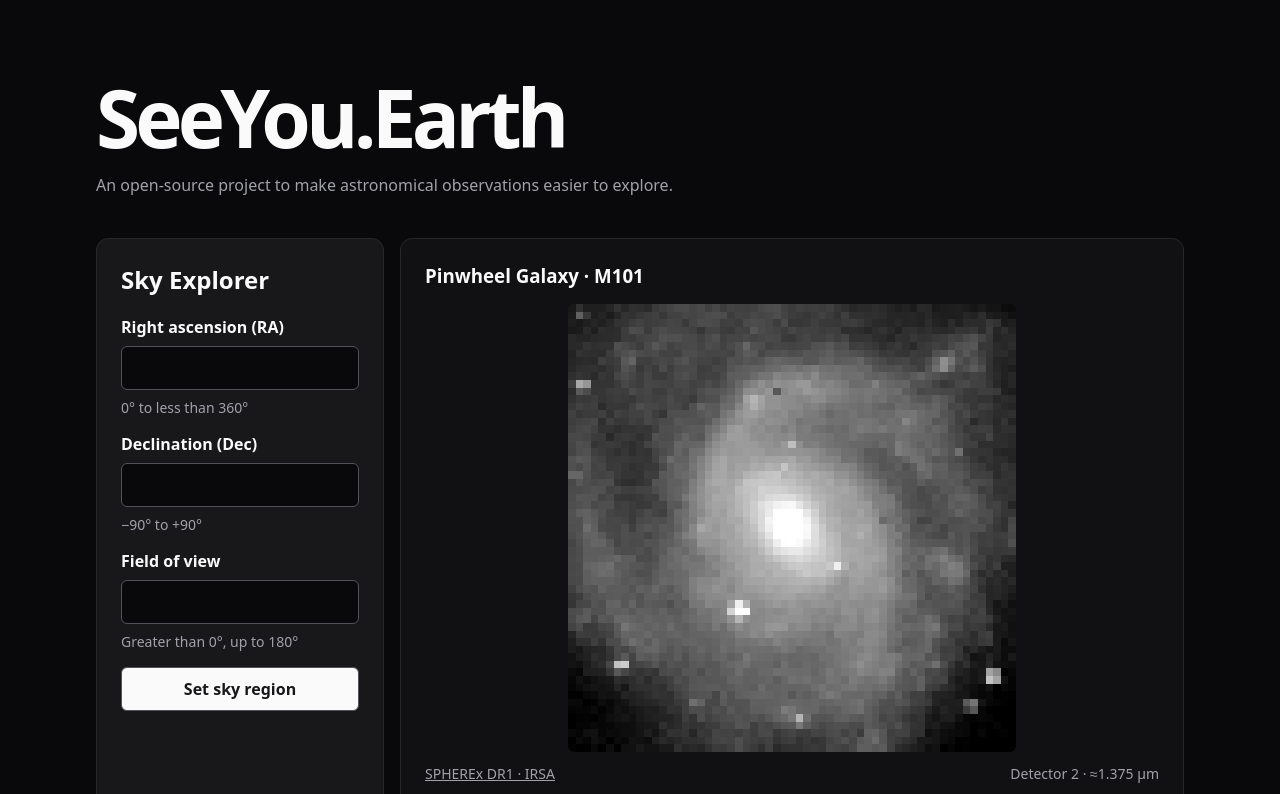
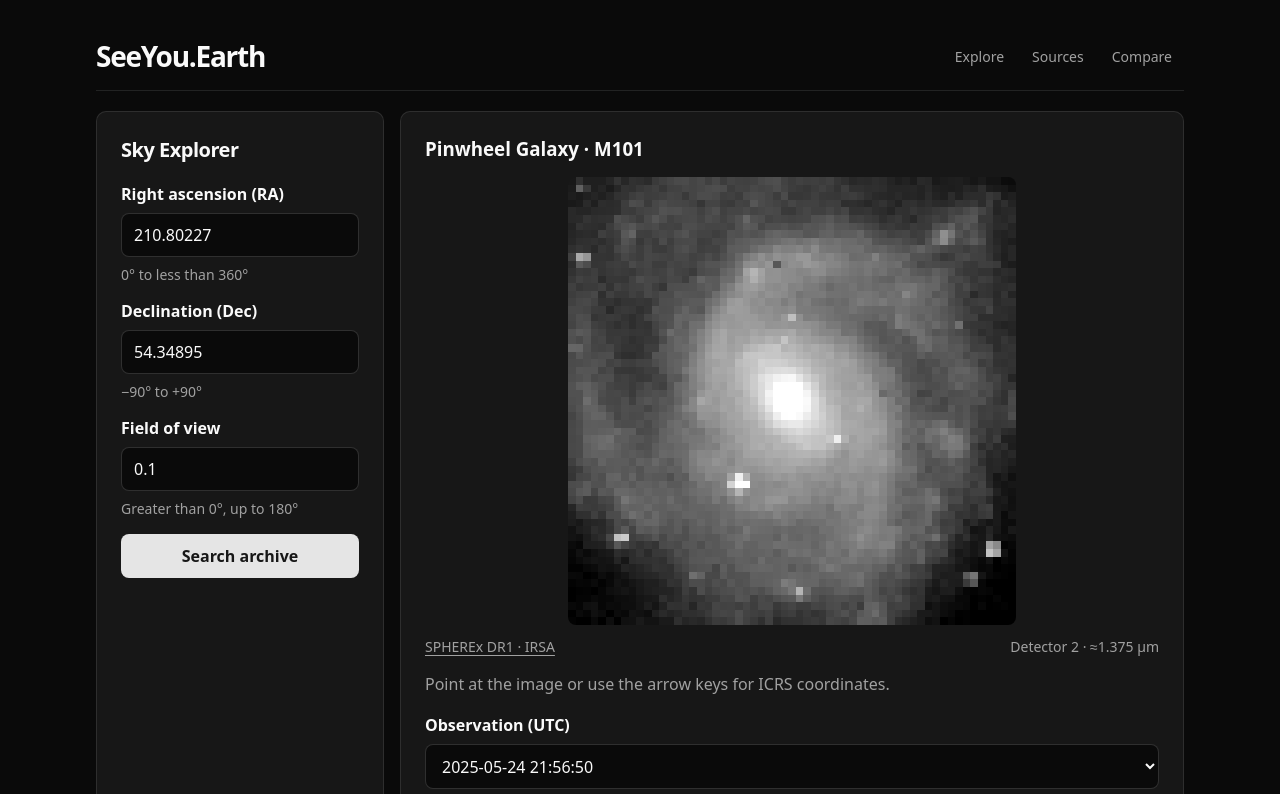
Before and after one commit to bournassenko/SeeYou.Earth, an Astro site: page / in a window 1280 px wide. Shown: the top 794 px of the page. Built offline with nearby package versions, Linux system fonts and the light colour scheme; Astro itself is replaced by a stand-in of ours.

Commit message:
feat: streamline observation review and prepare EC2 preview

```diff
--- a/package.json
+++ b/package.json
@@ -14,6 +14,7 @@
   },
   "dependencies": {
     "@astrojs/solid-js": "^7.1.6",
+    "@fontsource-variable/inter": "^5.3.0",
     "astro": "^7.4.13",
     "solid-js": "^1.9.19"
   },
--- a/src/components/DifferencePreview.astro
+++ b/src/components/DifferencePreview.astro
@@ -49,8 +49,8 @@ const tracks: {
   .difference-preview {
     margin-top: 1rem;
     padding: clamp(1rem, 3vw, 1.5rem);
-    border: 1px solid #27272a;
-    border-radius: 0.75rem;
+    border: 1px solid var(--border);
+    border-radius: var(--radius);
   }
 
   .difference-preview figure {
--- a/src/components/ProjectIntro.tsx
+++ b/src/components/ProjectIntro.tsx
@@ -1,11 +1,3 @@
 export default function ProjectIntro() {
-  return (
-    <>
-      <h1>SeeYou.Earth</h1>
-      <p>
-        An open-source project to make astronomical observations easier to
-        explore.
-      </p>
-    </>
-  );
+  return <h1>SeeYou.Earth</h1>;
 }
--- a/src/components/SkyExplorer.tsx
+++ b/src/components/SkyExplorer.tsx
@@ -25,6 +25,7 @@ const coordinateFields = [
   {
     id: "ra",
     label: "Right ascension (RA)",
+    example: "210.80227",
     hint: "0° to less than 360°",
     isValid: (value: number) => value >= 0 && value < 360,
     error: "Enter right ascension from 0 to less than 360.",
@@ -32,6 +33,7 @@ const coordinateFields = [
   {
     id: "dec",
     label: "Declination (Dec)",
+    example: "54.34895",
     hint: "−90° to +90°",
     isValid: (value: number) => value >= -90 && value <= 90,
     error: "Enter declination from −90 to 90.",
@@ -39,6 +41,7 @@ const coordinateFields = [
   {
     id: "fov",
     label: "Field of view",
+    example: "0.1",
     hint: "Greater than 0°, up to 180°",
     isValid: (value: number) => value > 0 && value <= 180,
     error: "Enter a field of view greater than 0 and at most 180.",
@@ -74,6 +77,34 @@ export default function SkyExplorer() {
     detections[observation().name as keyof typeof detections];
   const matches = () =>
     gaiaMatches[observation().name as keyof typeof gaiaMatches];
+  const evidence = () => {
+    const { id, date, detector, source, wavelength, bandwidth } = observation();
+    return `data:application/json;charset=utf-8,${encodeURIComponent(
+      JSON.stringify(
+        {
+          observation: {
+            id,
+            date: `${date}Z`,
+            detector,
+            source,
+            wavelength,
+            bandwidth,
+          },
+          frame: "ICRS",
+          coordinateUnit: "degree",
+          spectralUnit: "micrometer",
+          catalog: "Gaia DR3",
+          separationUnit: "arcsecond",
+          detections: sources().map((entry, i) => ({
+            ...entry,
+            gaiaNearby: matches()[i],
+          })),
+        },
+        null,
+        2,
+      ),
+    )}`;
+  };
   const [grid] = createResource(
     ready,
     async (): Promise<CoordinateGrid | null> => {
@@ -193,6 +224,7 @@ export default function SkyExplorer() {
                   name={field.id}
                   type="text"
                   inputmode="decimal"
+                  value={field.example}
                   required
                   aria-invalid={Boolean(errors()[field.id])}
                   aria-describedby={`${field.id}-hint${errors()[field.id] ? ` ${field.id}-error` : ""}`}
@@ -207,9 +239,49 @@ export default function SkyExplorer() {
             )}
           </For>
           <button type="submit" disabled={!ready()}>
-            Set sky region
+            Search archive
           </button>
         </form>
+        <Show when={selection()}>
+          <section
+            class="archive-results"
+            aria-label="IRSA search results"
+            aria-busy={archive.loading}
+          >
+            <h3>SPHEREx archive</h3>
+            <Show when={!archive.loading} fallback={<p>Searching IRSA…</p>}>
+              <Show when={archive()} keyed>
+                {(result) =>
+                  "observations" in result ? (
+                    <Show
+                      when={result.observations.length > 0}
+                      fallback={<p>No observations found.</p>}
+                    >
+                      <ul>
+                        <For each={result.observations}>
+                          {(entry) => (
+                            <li>
+                              <a href={entry.source}>
+                                {entry.id} · {entry.detector}
+                              </a>{" "}
+                              · {entry.date.slice(0, 10)}
+                            </li>
+                          )}
+                        </For>
+                      </ul>
+                    </Show>
+                  ) : (
+                    <p>
+                      {"offline" in result
+                        ? "Archive search is available in the web app."
+                        : "IRSA search unavailable."}
+                    </p>
+                  )
+                }
+              </Show>
+            </Show>
+          </section>
+        </Show>
       </div>
       <section class="viewer" aria-labelledby="viewer-title">
         <h3 id="viewer-title">Pinwheel Galaxy · M101</h3>
@@ -292,8 +364,13 @@ export default function SkyExplorer() {
             </button>
           </div>
         </div>
-        <details class="detections">
+        <details class="detections" id="detected-sources">
           <summary>Detected sources ({sources().length})</summary>
+          <p class="evidence-export">
+            <a href={evidence()} download={`${observation().id}-evidence.json`}>
+              Export detections and provenance
+            </a>
+          </p>
           <Show
             when={sources().length > 0}
             fallback={<p>No sources passed the detection threshold.</p>}
@@ -349,65 +426,6 @@ export default function SkyExplorer() {
             </div>
           </Show>
         </details>
-        <Show when={selection()}>
-          <section
-            class="archive-results"
-            aria-label="IRSA search results"
-            aria-busy={archive.loading}
-          >
-            <h3>SPHEREx archive</h3>
-            <Show when={!archive.loading} fallback={<p>Searching IRSA…</p>}>
-              <Show when={archive()} keyed>
-                {(result) =>
-                  "observations" in result ? (
-                    <Show
-                      when={result.observations.length > 0}
-                      fallback={<p>No observations found.</p>}
-                    >
-                      <ul>
-                        <For each={result.observations}>
-                          {(entry) => (
-                            <li>
-                              <a href={entry.source}>
-                                {entry.id} · {entry.detector}
-                              </a>{" "}
-                              · {entry.date.slice(0, 10)}
-                            </li>
-                          )}
-                        </For>
-                      </ul>
-                    </Show>
-                  ) : (
-                    <p>
-                      {"offline" in result
-                        ? "Archive search is available in the web app."
-                        : "IRSA search unavailable."}
-                    </p>
-                  )
-                }
-              </Show>
-            </Show>
-          </section>
-        </Show>
-        <div role="status" class="viewer-status">
-          <Show when={selection()}>
-            {(values) => (
-              <>
-                <p>Entered sky region · image fixed</p>
-                <dl aria-label="Entered sky region">
-                  <For each={coordinateFields}>
-                    {(field, index) => (
-                      <div>
-                        <dt>{field.label}</dt>
-                        <dd>{values()[index()]}°</dd>
-                      </div>
-                    )}
-                  </For>
-                </dl>
-              </>
-            )}
-          </Show>
-        </div>
       </section>
     </section>
   );
--- a/src/pages/index.astro
+++ b/src/pages/index.astro
@@ -1,11 +1,13 @@
 ---
 import DifferencePreview from "../components/DifferencePreview.astro";
+import "@fontsource-variable/inter";
+import "../styles/theme.css";
 import ProjectIntro from "../components/ProjectIntro";
 import SkyExplorer from "../components/SkyExplorer";
 ---
 
 <!doctype html>
-<html lang="en">
+<html lang="en" class="dark">
   <head>
     <meta charset="utf-8" />
     <meta name="viewport" content="width=device-width, initial-scale=1" />
@@ -19,6 +21,11 @@ import SkyExplorer from "../components/SkyExplorer";
     <main>
       <header class="intro">
         <ProjectIntro />
+        <nav aria-label="Analysis">
+          <a href="#explorer-title">Explore</a>
+          <a href="#detected-sources">Sources</a>
+          <a href="#difference-title">Compare</a>
+        </nav>
       </header>
       <SkyExplorer client:load />
       <DifferencePreview />
@@ -29,9 +36,9 @@ import SkyExplorer from "../components/SkyExplorer";
 <style is:global>
   html {
     color-scheme: dark;
-    background: #09090b;
-    color: #fafafa;
-    font-family: system-ui, sans-serif;
+    background: var(--background);
+    color: var(--foreground);
+    font-family: "Inter Variable", system-ui, sans-serif;
   }
 
   body {
@@ -42,7 +49,7 @@ import SkyExplorer from "../components/SkyExplorer";
     box-sizing: border-box;
     width: min(100%, 76rem);
     margin: 0 auto;
-    padding: clamp(2rem, 6vw, 5rem) clamp(1rem, 5vw, 4rem);
+    padding: clamp(1rem, 3vw, 2.5rem) clamp(1rem, 5vw, 4rem);
   }
 
   h1,
@@ -52,19 +59,53 @@ import SkyExplorer from "../components/SkyExplorer";
   }
 
   h1 {
-    font-size: clamp(2.5rem, 8vw, 5rem);
+    font-size: clamp(1.25rem, 4vw, 1.75rem);
     line-height: 1;
-    letter-spacing: -0.06em;
+    letter-spacing: -0.045em;
     overflow-wrap: anywhere;
   }
 
   p {
-    color: #a1a1aa;
+    color: var(--muted-foreground);
     line-height: 1.6;
   }
 
   .intro {
-    margin-bottom: 2.5rem;
+    display: flex;
+    align-items: center;
+    flex-wrap: wrap;
+    justify-content: space-between;
+    gap: 1rem;
+    margin-bottom: 1.25rem;
+    padding-bottom: 1rem;
+    border-bottom: 1px solid var(--border);
+  }
+
+  .intro nav {
+    display: flex;
+    flex-wrap: wrap;
+    gap: 0.25rem;
+  }
+
+  .intro nav a {
+    display: inline-flex;
+    align-items: center;
+    min-height: 2.25rem;
+    padding-inline: 0.75rem;
+    color: var(--muted-foreground);
+    border-radius: calc(var(--radius) - 2px);
+    font-size: 0.875rem;
+    text-decoration: none;
+  }
+
+  .intro nav a:hover {
+    color: var(--accent-foreground);
+    background: var(--accent);
+  }
+
+  h2 {
+    font-size: 1.25rem;
+    letter-spacing: -0.025em;
   }
 
   .explorer {
@@ -76,12 +117,12 @@ import SkyExplorer from "../components/SkyExplorer";
   .explorer-controls,
   .viewer {
     padding: clamp(1rem, 3vw, 1.5rem);
-    border: 1px solid #27272a;
-    border-radius: 0.75rem;
+    border: 1px solid var(--border);
+    border-radius: var(--radius);
   }
 
   .explorer-controls {
-    background: #18181b;
+    background: var(--card);
   }
 
   .explorer-controls h2 {
@@ -109,30 +150,46 @@ import SkyExplorer from "../components/SkyExplorer";
     min-width: 0;
     min-height: 2.75rem;
     padding: 0.6rem 0.75rem;
-    border: 1px solid #52525b;
-    border-radius: 0.375rem;
+    border: 1px solid var(--input);
+    border-radius: calc(var(--radius) - 2px);
     font: inherit;
   }
 
-  input {
+  input,
+  select {
     width: 100%;
-    background: #09090b;
+    background: var(--background);
     color: inherit;
   }
 
   button {
-    background: #fafafa;
-    color: #18181b;
-    font-weight: 650;
+    background: var(--primary);
+    color: var(--primary-foreground);
+    border-color: transparent;
+    font-weight: 550;
   }
 
-  :is(input, select, button, figure img):focus-visible {
-    outline: 2px solid #fafafa;
+  .playback button {
+    background: var(--secondary);
+    color: var(--secondary-foreground);
+  }
+
+  button:hover:not(:disabled) {
+    filter: brightness(0.9);
+    cursor: pointer;
+  }
+
+  button:disabled {
+    opacity: 0.55;
+  }
+
+  :is(input, select, button, a, summary, figure img):focus-visible {
+    outline: 2px solid var(--ring);
     outline-offset: 3px;
   }
 
   input[aria-invalid="true"] {
-    border-color: #ffa7ad;
+    border-color: var(--destructive);
   }
 
   .coordinate-field small,
@@ -142,16 +199,16 @@ import SkyExplorer from "../components/SkyExplorer";
 
   .coordinate-field small,
   dt {
-    color: #a1a1aa;
+    color: var(--muted-foreground);
   }
 
   .field-error {
-    color: #ffa7ad;
+    color: var(--destructive);
   }
 
   .viewer {
     min-height: 16rem;
-    background: #111113;
+    background: var(--card);
   }
 
   figure {
@@ -163,7 +220,7 @@ import SkyExplorer from "../components/SkyExplorer";
     width: min(100%, 28rem);
     height: auto;
     margin: 0 auto;
-    border-radius: 0.375rem;
+    border-radius: calc(var(--radius) - 2px);
     image-rendering: pixelated;
   }
 
@@ -173,7 +230,7 @@ import SkyExplorer from "../components/SkyExplorer";
     justify-content: space-between;
     gap: 0.5rem;
     margin-top: 0.75rem;
-    color: #a1a1aa;
+    color: var(--muted-foreground);
     font-size: 0.875rem;
   }
 
@@ -195,7 +252,7 @@ import SkyExplorer from "../components/SkyExplorer";
   .archive-results,
   .detections {
     margin-top: 1rem;
-    border-top: 1px solid #27272a;
+    border-top: 1px solid var(--border);
     padding-top: 1rem;
   }
 
@@ -220,21 +277,23 @@ import SkyExplorer from "../components/SkyExplorer";
     text-align: left;
   }
 
-  .viewer-status:not(:empty) {
-    margin-top: 1rem;
-    border-top: 1px solid #27272a;
+  .archive-results ul {
+    padding-left: 1rem;
+    overflow-wrap: anywhere;
+    font-size: 0.875rem;
   }
 
-  .viewer-status dl {
-    display: grid;
-    grid-template-columns: repeat(auto-fit, minmax(min(100%, 9rem), 1fr));
-    gap: 1rem;
+  .archive-results li + li {
+    margin-top: 0.5rem;
   }
 
-  .viewer-status dd {
-    margin: 0.25rem 0 0;
-    font-variant-numeric: tabular-nums;
-    overflow-wrap: anywhere;
+  a {
+    color: var(--foreground);
+    text-underline-offset: 0.2em;
+  }
+
+  .evidence-export {
+    margin: 0.75rem 0 0;
   }
 
   @media (max-width: 44rem) {
--- /dev/null
+++ b/src/styles/theme.css
@@ -0,0 +1,68 @@
+:root {
+  --background: oklch(1 0 0);
+  --foreground: oklch(0.145 0 0);
+  --card: oklch(1 0 0);
+  --card-foreground: oklch(0.145 0 0);
+  --popover: oklch(1 0 0);
+  --popover-foreground: oklch(0.145 0 0);
+  --primary: oklch(0.205 0 0);
+  --primary-foreground: oklch(0.985 0 0);
+  --secondary: oklch(0.97 0 0);
+  --secondary-foreground: oklch(0.205 0 0);
+  --muted: oklch(0.97 0 0);
+  --muted-foreground: oklch(0.556 0 0);
+  --accent: oklch(0.97 0 0);
+  --accent-foreground: oklch(0.205 0 0);
+  --destructive: oklch(0.577 0.245 27.325);
+  --border: oklch(0.922 0 0);
+  --input: oklch(0.922 0 0);
+  --ring: oklch(0.708 0 0);
+  --chart-1: oklch(0.87 0 0);
+  --chart-2: oklch(0.556 0 0);
+  --chart-3: oklch(0.439 0 0);
+  --chart-4: oklch(0.371 0 0);
+  --chart-5: oklch(0.269 0 0);
+  --radius: 0.625rem;
+  --sidebar: oklch(0.985 0 0);
+  --sidebar-foreground: oklch(0.145 0 0);
+  --sidebar-primary: oklch(0.205 0 0);
+  --sidebar-primary-foreground: oklch(0.985 0 0);
+  --sidebar-accent: oklch(0.97 0 0);
+  --sidebar-accent-foreground: oklch(0.205 0 0);
+  --sidebar-border: oklch(0.922 0 0);
+  --sidebar-ring: oklch(0.708 0 0);
+}
+
+.dark {
+  --background: oklch(0.145 0 0);
+  --foreground: oklch(0.985 0 0);
+  --card: oklch(0.205 0 0);
+  --card-foreground: oklch(0.985 0 0);
+  --popover: oklch(0.205 0 0);
+  --popover-foreground: oklch(0.985 0 0);
+  --primary: oklch(0.922 0 0);
+  --primary-foreground: oklch(0.205 0 0);
+  --secondary: oklch(0.269 0 0);
+  --secondary-foreground: oklch(0.985 0 0);
+  --muted: oklch(0.269 0 0);
+  --muted-foreground: oklch(0.708 0 0);
+  --accent: oklch(0.269 0 0);
+  --accent-foreground: oklch(0.985 0 0);
+  --destructive: oklch(0.704 0.191 22.216);
+  --border: oklch(1 0 0 / 10%);
+  --input: oklch(1 0 0 / 15%);
+  --ring: oklch(0.556 0 0);
+  --chart-1: oklch(0.87 0 0);
+  --chart-2: oklch(0.556 0 0);
+  --chart-3: oklch(0.439 0 0);
+  --chart-4: oklch(0.371 0 0);
+  --chart-5: oklch(0.269 0 0);
+  --sidebar: oklch(0.205 0 0);
+  --sidebar-foreground: oklch(0.985 0 0);
+  --sidebar-primary: oklch(0.488 0.243 264.376);
+  --sidebar-primary-foreground: oklch(0.985 0 0);
+  --sidebar-accent: oklch(0.269 0 0);
+  --sidebar-accent-foreground: oklch(0.985 0 0);
+  --sidebar-border: oklch(1 0 0 / 10%);
+  --sidebar-ring: oklch(0.556 0 0);
+}
```
Also changed, not shown: README.md, 2 other files.
